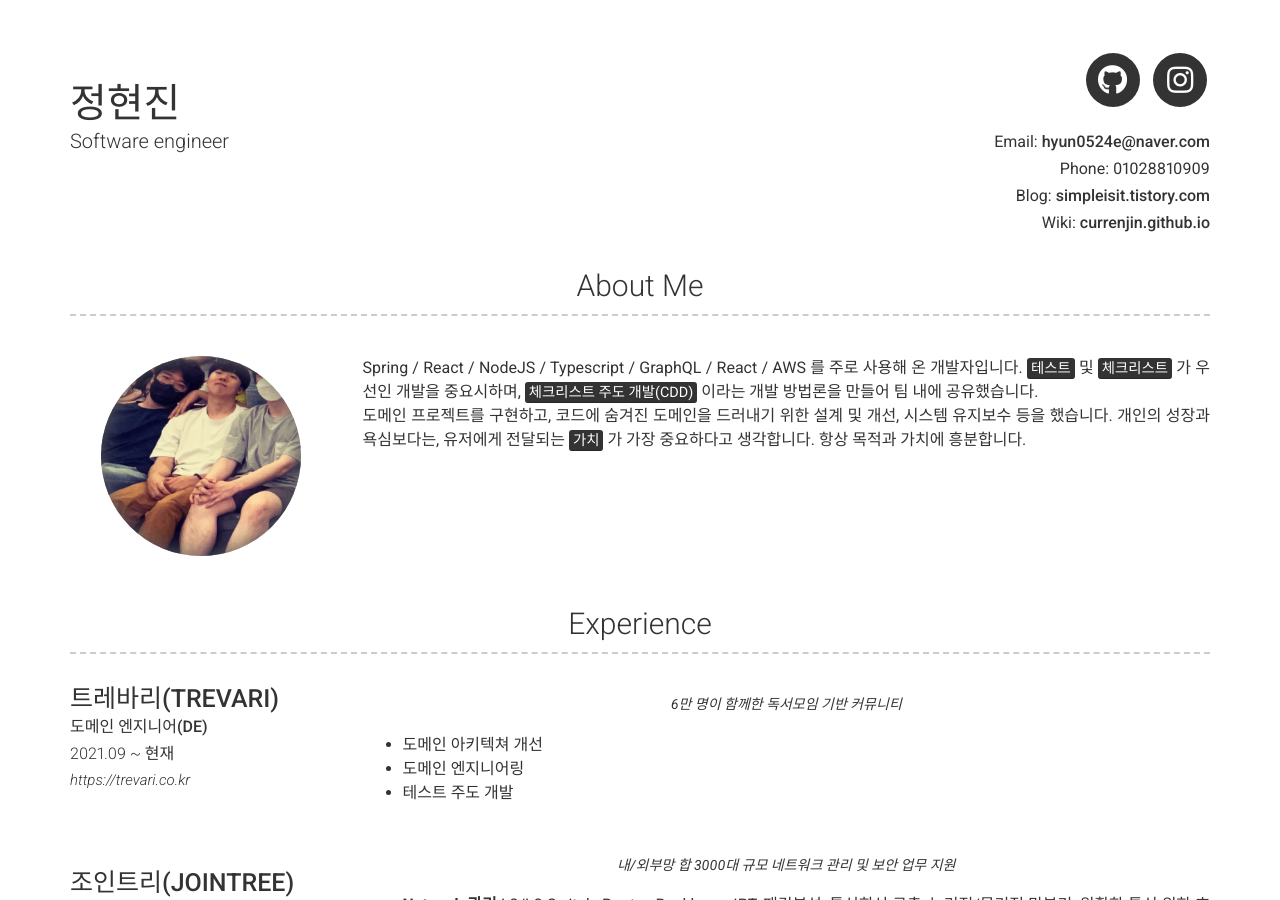
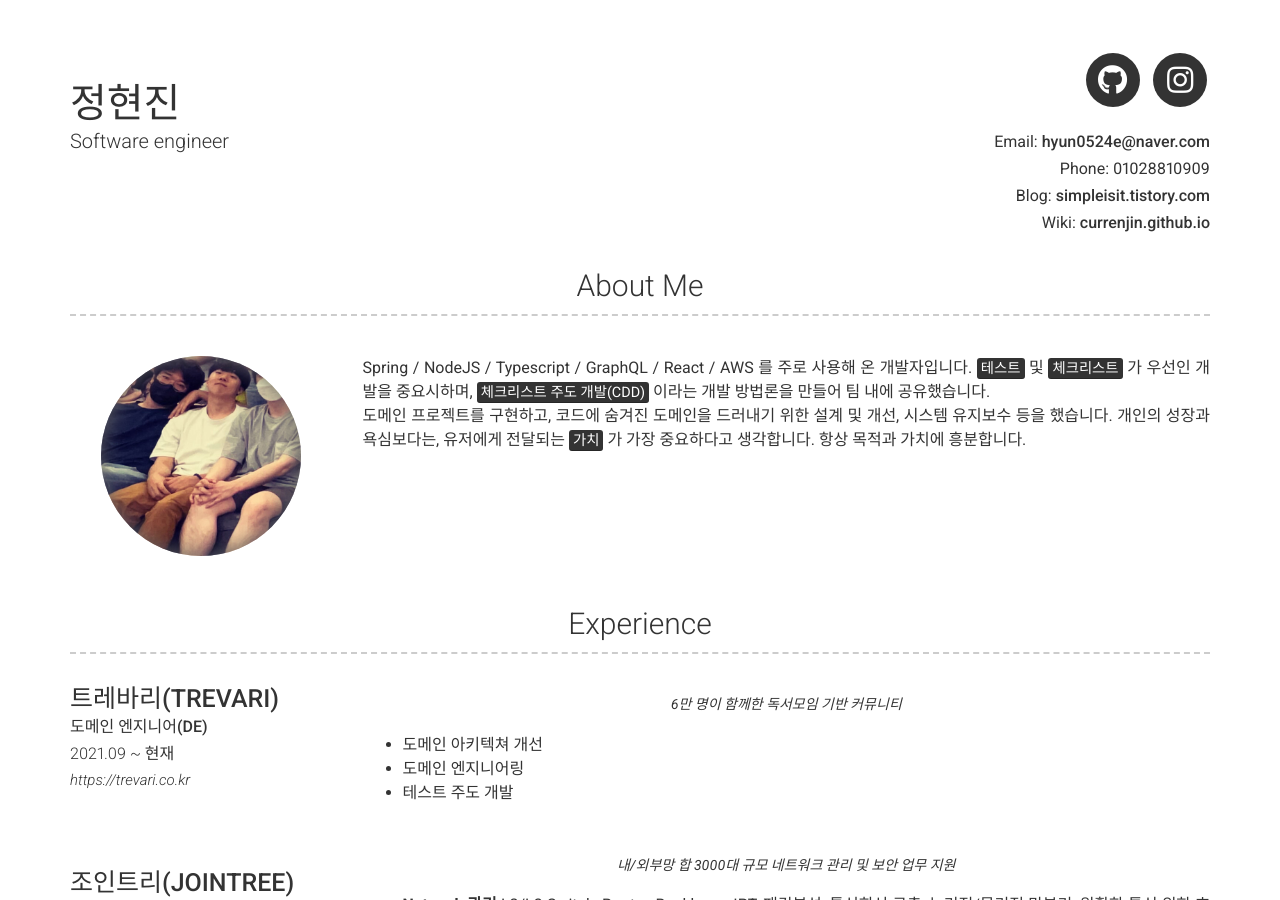
Before and after one commit to currenjin/resume, a Jekyll site: the page built from index.md, in a window 1280 px wide and 900 px high. Built offline with Jekyll 4.4.1, drawn with Linux system fonts in a browser that asks for light colours; nearby versions of some CDN libraries.

Commit message:
remove: duplicate words

```diff
--- a/_config.yml
+++ b/_config.yml
@@ -54,7 +54,7 @@ instagram_username: currenjin
 # about_title: About Me (Use this to override about section title)
 about_profile_image: images/profile.jpeg
 about_content: |
-  Spring / React / NodeJS / Typescript / GraphQL / React / AWS 를 주로 사용해 온 개발자입니다. <mark>테스트</mark> 및 <mark>체크리스트</mark> 가 우선인 개발을 중요시하며, <mark>체크리스트 주도 개발(CDD)</mark> 이라는 개발 방법론을 만들어 팀 내에 공유했습니다.<br>
+  Spring / NodeJS / Typescript / GraphQL / React / AWS 를 주로 사용해 온 개발자입니다. <mark>테스트</mark> 및 <mark>체크리스트</mark> 가 우선인 개발을 중요시하며, <mark>체크리스트 주도 개발(CDD)</mark> 이라는 개발 방법론을 만들어 팀 내에 공유했습니다.<br>
   도메인 프로젝트를 구현하고, 코드에 숨겨진 도메인을 드러내기 위한 설계 및 개선, 시스템 유지보수 등을 했습니다. 개인의 성장과 욕심보다는, 유저에게 전달되는 <mark>가치</mark> 가 가장 중요하다고 생각합니다. 항상 목적과 가치에 흥분합니다.
 
 content:
```
